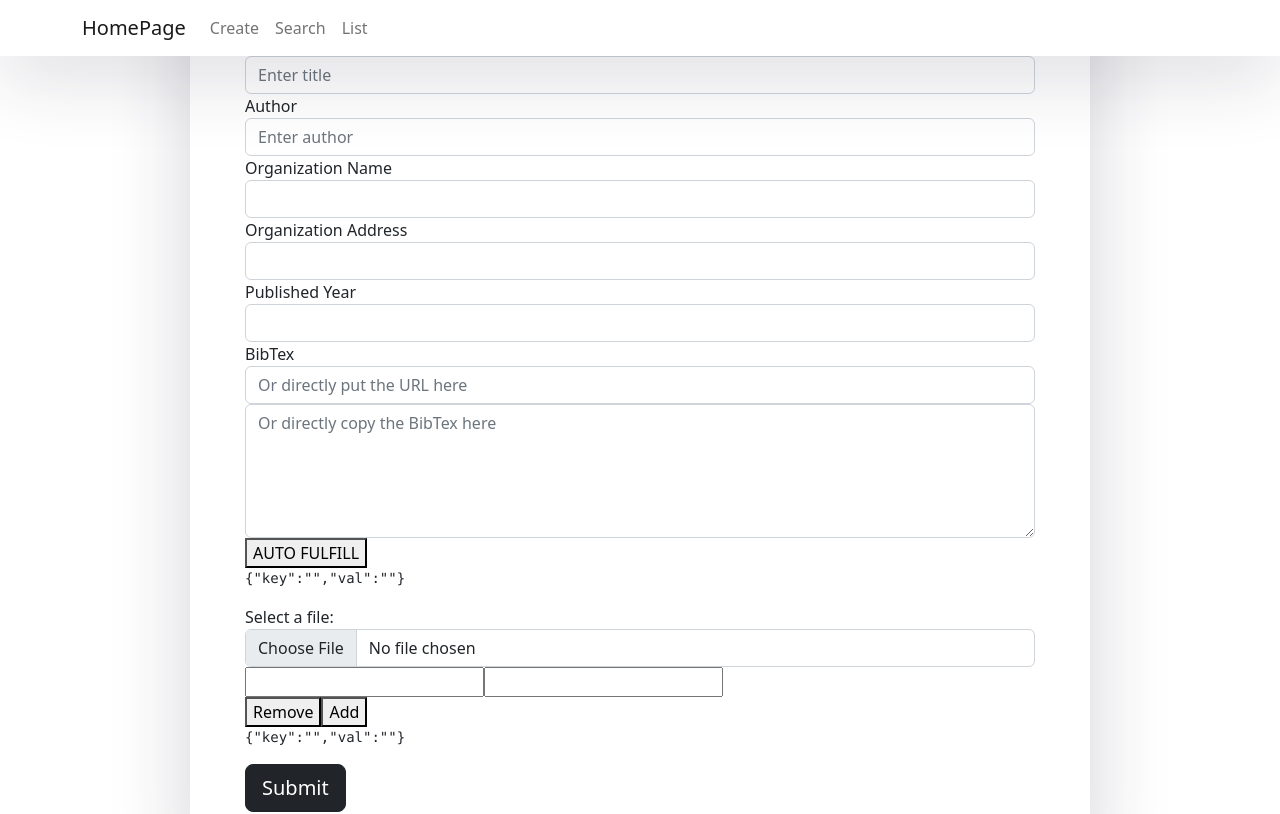
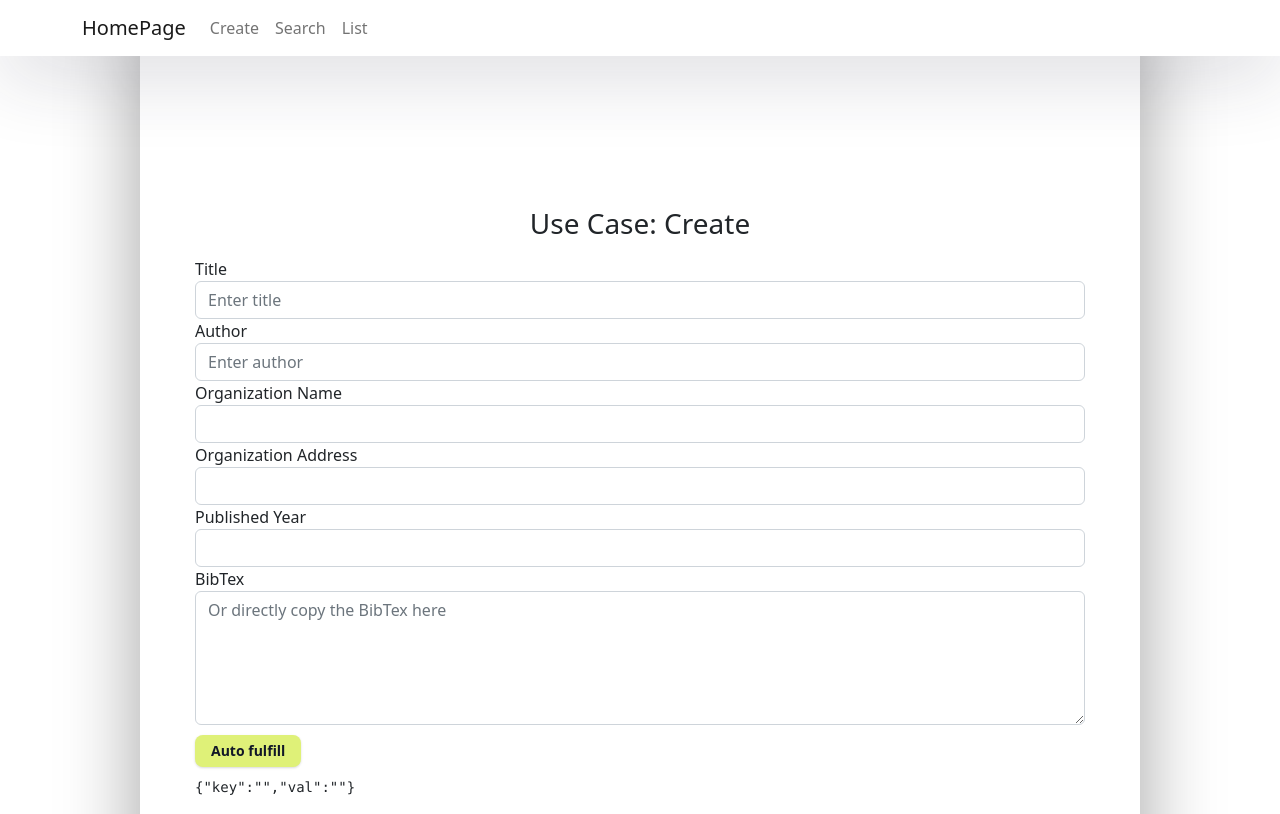
Before and after one commit to zhou98ch/lab_frontend, a React (Create React App) app: page / in a window 1280 px wide. Shown: the top 814 px of the page. Built offline with nearby package versions, Linux system fonts and the light colour scheme.

Commit message:
new-works

```diff
--- a/src/App.css
+++ b/src/App.css
@@ -15,13 +15,13 @@
 
 .App-header {
   background-color: #282c34;
-  min-height: 100vh;
+  min-height: 500vh;
   display: flex;
   flex-direction: column;
   align-items: center;
   justify-content: center;
   font-size: calc(10px + 2vmin);
-  color: white;
+  color: rgb(6, 6, 6);
 }
 
 .App-link {
@@ -36,3 +36,102 @@
     transform: rotate(360deg);
   }
 }
+
+
+#content {
+  width:auto;
+  line-height: 1.1em;
+}
+
+#parent {
+   border : 0px solid red;
+   overflow : hidden;
+}
+
+
+.button-24 {
+  margin-top: 10px ;
+  margin-bottom: 10px ;
+  background: #4ec5c1;
+  border: 1px solid #4ec5c1;
+  border-radius: 6px;
+  box-shadow: rgba(0, 0, 0, 0.521) 4px 4px 4px;
+  box-sizing: border-box;
+  color: #FFFFFF;
+  cursor: pointer;
+  display: inline-block;
+  font-family: nunito,roboto,proxima-nova,"proxima nova",sans-serif;
+  font-size: 24px;
+  font-weight: 800;
+  line-height: 16px;
+  min-height: 40px;
+  outline: 0;
+  padding: 12px 14px;
+  text-align: center;
+  text-rendering: geometricprecision;
+  text-transform: none;
+  user-select: none;
+  -webkit-user-select: none;
+  touch-action: manipulation;
+  vertical-align: middle;
+}
+
+.button-24:hover,
+.button-24:active {
+  background-color: #000000;
+  background-position: 0 0;
+  color: #ec5768;
+}
+
+.button-24:active {
+  opacity: .5;
+}
+
+
+.button-38 {
+  margin-top: 10px ;
+  margin-bottom: 10px ;
+  margin-right: 10px;
+
+  background-color: #dff178;
+  border: 0;
+  border-radius: .5rem;
+  box-sizing: border-box;
+  color: #111827;
+  font-family: "Inter var",ui-sans-serif,system-ui,-apple-system,system-ui,"Segoe UI",Roboto,"Helvetica Neue",Arial,"Noto Sans",sans-serif,"Apple Color Emoji","Segoe UI Emoji","Segoe UI Symbol","Noto Color Emoji";
+  font-size: .875rem;
+  font-weight: 600;
+  line-height: 0.5rem;
+  padding: .75rem 1rem;
+  text-align: center;
+  text-decoration: none #D1D5DB solid;
+  text-decoration-thickness: auto;
+  box-shadow: 0 1px 3px 0 rgba(0, 0, 0, 0.1), 0 1px 2px 0 rgba(0, 0, 0, 0.06);
+  cursor: pointer;
+  user-select: none;
+  -webkit-user-select: none;
+  touch-action: manipulation;
+}
+
+.button-38:hover {
+  background-color: rgb(249,250,251);
+}
+
+.button-38:focus {
+  outline: 2px solid transparent;
+  outline-offset: 2px;
+}
+
+.button-38:focus-visible {
+  box-shadow: none;
+}
+
+.backtop{
+  width: 60px;
+  height: 48px;
+  border-radius: 5px;
+
+  background:#000000;
+  cursor: pointer;
+
+}
--- a/src/App.js
+++ b/src/App.js
@@ -8,6 +8,8 @@ import Search from './components/search.component'
 import List from './components/list.component';
 
 function App() {
+
+
   return (
     <Router>
       <div className="App">
@@ -37,7 +39,7 @@ function App() {
             </div>
           </div>
         </nav>
-
+        <br></br><br></br><br></br><br></br><br></br>
         <div className="outer">
           <div className="inner">
             <Routes>
@@ -49,7 +51,9 @@ function App() {
           </div>
         </div>
       </div>
+
     </Router>
+
   )
 }
 
--- a/src/components/create.component.js
+++ b/src/components/create.component.js
@@ -10,10 +10,18 @@ window.$ = $;
 //2.extract from html page
 //3.小细节
 
-//remove删的有问题
+//css style
+//remove删的有问题 x
 //用户没有填addinfo时，addinfo 在formdata里不是必传字段
+//bibtex的数据传送有问题吗
+//abstract检查可以正常返回吗
 
-
+//create 用戶不填 不发送addinfo
+//search 把addinfo功能，增加显示返回的json
+//delete测试
+//只输入一项也能查
+//keyword查询默认*
+//删除成功 插入成功
 
 export default class Login extends Component {
     constructor(props) {
@@ -114,6 +122,8 @@ export default class Login extends Component {
         formData.append('organization.address', this.state.address);
         formData.append('organization.name', this.state.organization);
         formData.append('organization.orgId', 0);
+        // formData.append('addData',addInfoJson);
+        //no addinfo entered by user, then not send addinfo
         if(!(this.state.addInfos.length==1 && this.state.addInfos[0]['key'] =='')){
             formData.append('addData',addInfoJson);
         }
@@ -131,8 +141,8 @@ export default class Login extends Component {
 
         //129.69.209.197:8080 http://localhost:8080/create
         //axios.get('http://localhost:8088/postgresql/author/YangHaoran')
-        axios.post('http://localhost:8088/user/create', formData, config)
-        //axios.post('http://129.69.209.197:31002/user/create', formData, config)
+        //axios.post('http://localhost:8088/user/create', formData, config)
+        axios.post('http://129.69.209.197:31002/user/create', formData, config)
             .then(response => {
                 console.log(response);
             })
@@ -287,7 +297,7 @@ export default class Login extends Component {
 
     };
 
-    handleRemoveClick = (e,index) => {
+    handleRemoveClick = (index) => {
 
         const list = [...this.state.addInfos];
         list.splice(index, 1);
@@ -301,6 +311,7 @@ export default class Login extends Component {
         const {title, bibtext,author,organization,orgAddress,pubDate,url,addInfos} = this.state
         return (
             <form>
+                <br/><br/><br/><br/><br/><br/><br/>
 
                 <h3>Use Case: Create</h3>
 
@@ -333,11 +344,11 @@ export default class Login extends Component {
 
                 <div className="form-group">
                     <label>BibTex</label>
-                    <input type="text" value={url} onChange={this.url_change}  className="form-control" placeholder="Or directly put the URL here" />
+
                     <textarea value={bibtext} onChange={this.bibtext_change} className="form-control" cols="10" rows="5" placeholder="Or directly copy the BibTex here"/>
 
                 </div>
-                <button onClick={this.bibtext_newchange}>AUTO FULFILL</button>
+                <button  class="button-38" onClick={this.bibtext_newchange}>Auto fulfill</button>
                 <pre>
 
                         {JSON.stringify(addInfos[0])}
@@ -368,11 +379,8 @@ export default class Login extends Component {
                     name = "val"
                     value = {x.val}
                     onChange={e =>this.addInfos_change(e,i)}
-                    />
-                    <div>
-                    <button onClick={() => this.handleRemoveClick(i)}>Remove</button>
-                    <button onClick={this.handleAddClick}>Add</button>
-                    </div>
+                    /><button class="button-38" onClick={() => this.handleRemoveClick(i)}>Remove</button> <button class="button-38" onClick={this.handleAddClick}>Add</button>
+
                     <pre>
 
                         {JSON.stringify(addInfos[i])}
@@ -391,7 +399,7 @@ export default class Login extends Component {
 
 
 
-                <button type="submit" onClick={this.submit} className="btn btn-dark btn-lg btn-block">Submit</button>
+                <button type="submit" onClick={this.submit} class="button-56" >Submit</button>
 
             </form>
         );
--- a/src/components/search.component.js
+++ b/src/components/search.component.js
@@ -23,7 +23,8 @@ class TrData extends React.Component{
     initialState ={
         data:'xxx'
       };
-    downloadHandler=(objectId)=>{
+    downloadHandler=(e,objectId)=>{
+        e.preventDefault();
           // let formData = new FormData;
           // formData.append('objectId','1111.txt');
           // formData.append('path','test');
@@ -38,16 +39,17 @@ class TrData extends React.Component{
                       'Access-Control-Allow-Origin':'http://localhost:3000'
                         },
             responseType: "arraybuffer"
-        }
+        };
         //http://129.69.209.197:31002/
         //'http://localhost:8080/user/getFile'
         axios.get('http://localhost:3000/api/user/getFile', {params:fileData}, config)
         .then((response) => {
+            let t=response;
             var link = document.createElement("a");
             link.href = window.URL.createObjectURL(
               new Blob([response.data], { type: "application/octet-stream" })
             );
-            link.download = "file.txt";
+            link.download = objectId;
 
             document.body.appendChild(link);
 
@@ -57,25 +59,23 @@ class TrData extends React.Component{
             }, 200);
           })
           .catch((error) => {});
-      }
+      };
     deleteHandler=(objectId)=>{
         const config = {
             headers: {
                 'Access-Control-Allow-Origin':'http://localhost:3000'
                         }
-        }
-        axios.delete('http://localhost:8080/user/deleteFile', {
+        };
+        axios.delete('http://129.69.209.197:31002/user/deleteFile', {
             params: {	// 请求参数拼接在url上
                 objectId: objectId
             },config
           }).then(res => {
             console.log(res)
-          })
+          });
 
-    }
-    componentDidMount(){
+    };
 
-    }
     render(){
       //const location = useLocation();
 
@@ -95,21 +95,34 @@ class TrData extends React.Component{
                         <td>{entry.name}</td>
                         <td>{entry.date}</td>
                         <td>{entry.type}</td>
-                        <td><button onClick = {this.downloadHandler(entry.objectId)}>Download</button></td>
-                        <td><button onClick = {this.deleteHandler(entry.objectId)}>Delete</button></td>
+                        {/* <td><button onClick = {(e) =>this.downloadHandler(e,entry.objectId)}>Download</button></td> */}
+                        <td><a href={'http://129.69.209.197:31002/user/getFile?objectId='+entry.ObjectId}>Download</a></td>
+                        {/* <td><button onClick = {(e) =>this.deleteHandler(e,entry.objectId)}>Delete</button></td> */}
+                        {/* <td><a class = "delete" href={'http://129.69.209.197:31002/user/deleteFile?objectId='+entry.ObjectId}>Download</a></td> */}
+                        <td>
+                        <a href={'http://129.69.209.197:31002/user/deleteFile?objectId='+entry.ObjectId}>Delete</a>
+                        </td>
                     </tr>
                     <tr>
                         <div>
                             <h6>Abstract:</h6>
                                 <Test>
-                                {entry.abstract}
+                                {entry.abstra}
                                 </Test>
                         </div>
+
+                    </tr>
+                    <tr>
                         <div>
-                            <h6>Keywords:</h6>
-                            {entry.Keywords}
+                            <h6>Additional Information:</h6>
+
+                                {entry.publication_json}
+
                         </div>
+
                     </tr>
+
+
 
 
                 </>
@@ -144,6 +157,7 @@ export default class SignUp extends Component {
     //         isLoaded:this.state.isLoaded
     //     });
     //   }
+
     query = (e) => {
 
         // if (this.state.title !== '') {
@@ -161,7 +175,7 @@ export default class SignUp extends Component {
         //     data: 'xyz' //需要传递的参数
 
         //     });
-        let searchInfo = {authorname:'',title:'',date:'',addData:''};
+        let searchInfo = {authorname:'%',title:'%',date:'%',addData:''};
         // let searchAuthor = '';
         // let searchtitle = ''
         let formData = new FormData();
@@ -177,19 +191,30 @@ export default class SignUp extends Component {
             searchInfo.date =this.state.date;
             //formData.append('authodatername',this.state.date);
         }
-        if (this.state.addInfos[0].key !== '') {
-            /////////////get additional json data///////////////
-        let addInfoObj = {};
-
-        this.state.addInfos.forEach(function (item, index, array) {
-            addInfoObj[item.key]=item.val;
-        })
-
-
-        const addInfoJson = JSON.stringify(addInfoObj);
-            searchInfo.addData =addInfoJson;
+        if (this.state.date !== '') {
+            searchInfo.addData =JSON.stringify({'empty':'empty'});
             //formData.append('authodatername',this.state.date);
         }
+        /////////////get additional json data///////////////
+        // if (this.state.addInfos[0].key !== '') {
+        //     let addInfoObj = {};
+
+        //     this.state.addInfos.forEach(function (item, index, array) {
+        //         addInfoObj[item.key]=item.val;//
+        //     })
+        //     const addInfoJson = JSON.stringify(addInfoObj);
+        //     searchInfo.addData =addInfoJson;
+        // }
+        // else{
+        //     let addInfoObj ={'empty':'empty'};
+        //     const addInfoJson = JSON.stringify(addInfoObj);
+        //     searchInfo.addData =addInfoJson;
+        // }
+
+        /////////////////keyword////////////////////
+        const keyword = this.state.keyword==''?'*':this.state.keyword;
+
+            //formData.append('authodatername',this.state.date);
 
         // if (this.state.keyword !== '') {
         //     searchInfo.keyword =this.state.keyword;
@@ -219,10 +244,11 @@ export default class SignUp extends Component {
         //     URLinfos: this.urldocs
         // });
 
-        // ///////after response/////////////////////////
-        // const response_data = [{"name":"cc","title":"cc","date":"cc","filename":"yang143.txt","size":"111","type":".txt","mntpath":"/mnt/nfs-solr","ObjectId":"943e07d4-96de-48b2-b08c-b83230bb3337.txt","docId":60,"isdeleted":false,"objectId":"943e07d4-96de-48b2-b08c-b83230bb3337.txt"},
+        ///////after response/////////////////////////
+        // const response_data = [{"name":"cc","title":"cc","date":"cc","filename":"yang143.txt","size":"111","type":".txt","mntpath":"/mnt/nfs-solr","ObjectId":"943e07d4-96de-48b2-b08c-b83230bb3337.txt","docId":60,"isdeleted":false,"objectId":"943e07d4-96de-48b2-b08c-b83230bb3337.txt"
+        //                     ,abstract:"This study examines General Practitioners’ preferences for pecuniary and non-pecuniary job characteristics in the context of choosing a general practice in which to work. A discrete choice experiment is used to test hypotheses about the nature of the utility function. Marginal rates of substitution between income and non-pecuniary characteristics are calculated. The results suggest that policies aimed at influencing General Practitioners’ location choices should take account of both non-pecuniary and pecuniary factors, particularly out of hours work commitments."},
         //                      {"name":"yang146","title":"yang146","date":"yang146","filename":"yang146","size":"txt","type":"yang146","mntpath":"/mnt/nfs-solr","ObjectId":"ba0f62c9-291a-4ba9-a119-09d3ba036119.txt","docId":53,"isdeleted":false,"ObjectId":"ba0f62c9-291a-4ba9-a119-09d3ba036119.txt"
-        //                         },
+        //                       ,abstract:"This study examines General Practitioners’ preferences for pecuniary and non-pecuniary job characteristics in the context of choosing a general practice in which to work. A discrete choice experiment is used to test hypotheses about the nature of the utility function. Marginal rates of substitution between income and non-pecuniary characteristics are calculated. The results suggest that policies aimed at influencing General Practitioners’ location choices should take account of both non-pecuniary and pecuniary factors, particularly out of hours work commitments."  },
         //                     ]
         // this.setState({
         //     entrys:response_data,
@@ -230,11 +256,11 @@ export default class SignUp extends Component {
         // });
 
         ////////send real request//////////////////////////////////
-        axios.get('http://localhost:8080/user/search/'+this.state.keyword, {params:searchInfo}, config)
+        axios.get('http://129.69.209.197:31002/user/search/'+keyword, {params:searchInfo}, config)
             .then(function (response) {
-                alert("test");
+
                 if(response.data!=null){
-                    alert("111");
+
                     console.log(response.data);
                     this.setState({
                         entrys:response.data,
@@ -306,8 +332,8 @@ export default class SignUp extends Component {
 
     };
 
-    handleRemoveClick = (e,index) => {
-
+    handleRemoveClick = (index) => {
+        //alert(index);
         const list = [...this.state.addInfos];
         list.splice(index, 1);
         this.setState({
@@ -321,7 +347,7 @@ export default class SignUp extends Component {
               return (
                 <>
                 <form>
-
+                <br/><br/>
                 <h3>Use Case: Seach, Retrieve and Delete</h3>
                 <h4>Search by parameters</h4>
                 <div className="form-group">
@@ -339,10 +365,11 @@ export default class SignUp extends Component {
                     <input type="text" value={date} onChange={this.date_change} className="form-control" placeholder="Enter year"/>
                 </div>
 
-                <label>Additional information</label>
+                {/* <label>Additional information</label>
                 {addInfos.map((x, i) => {
                 return (
                     <div className="additional-box">
+
                         <input
                         type = "text"
                         name = "key"
@@ -357,19 +384,15 @@ export default class SignUp extends Component {
                         value = {x.val}
                         onChange={e =>this.addInfos_change(e,i)}
                         placeholder="Enter value"
-                        />
+                        /> <button class="button-38" onClick={() => this.handleRemoveClick(i)}>Remove</button> <button class="button-38" onClick={this.handleAddClick}>Add</button>
 
-                        <div>
-                            <button onClick={() => this.handleRemoveClick(i)}>Remove</button>
-                            <button onClick={this.handleAddClick}>Add</button>
-                        </div>
                         <pre>
                             {JSON.stringify(addInfos[i])}
                         </pre>
 
                     </div>
                 );
-            })}
+                })} */}
 
                 <h4>Search by fulltext-indexing</h4>
                 <div className="form-group">
@@ -379,7 +402,7 @@ export default class SignUp extends Component {
 
 
 
-                <button type="submit" onClick={this.query} className="btn btn-dark btn-lg btn-block">
+                <button type="submit" onClick={this.query} class="button-24">
                                 Query
                 </button>
 
@@ -416,7 +439,7 @@ export default class SignUp extends Component {
                     <input type="text" value={keyword} onChange={this.keyword_change} className="form-control" placeholder="Enter keyword"/>
                 </div>
 
-                {addInfos.map((x, i) => {
+                {/* {addInfos.map((x, i) => {
                 return (
                     <div className="additional-box">
                         <input
@@ -431,20 +454,20 @@ export default class SignUp extends Component {
                         name = "val"
                         value = {x.val}
                         onChange={e =>this.addInfos_change(e,i)}
-                    />
-                    <div>
-                    <button onClick={() => this.handleRemoveClick(i)}>Remove</button>
-                    <button onClick={this.handleAddClick}>Add</button>
-                    </div>
+                        /> <button class="button-38" onClick={() => this.handleRemoveClick(i)}>Remove</button> <button class="button-38" onClick={this.handleAddClick}>Add</button>
+
+
+
+
                         <pre>
                             {JSON.stringify(addInfos[i])}
                         </pre>
 
                     </div>
                 );
-            })}
+                })} */}
 
-                <button type="submit" onClick={this.query} className="btn btn-dark btn-lg btn-block">
+                <button type="submit" onClick={this.query} class="button-38" >
                                 Query
                 </button>
 
@@ -462,14 +485,15 @@ export default class SignUp extends Component {
                         <th className="text-center">author name</th>
                         <th className="text-center">date</th>
                         <th className="text-center">file type</th>
-                        <th className="text-center">Execution</th>
-                        <th className="text-center">Execution</th>
+                        <th className="text-center">Download</th>
+                        <th className="text-center">Delete</th>
                     </tr>
                 </thead>
                 <tbody>
                         <TrData entrys={this.state.entrys}/>
                 </tbody>
           </table>
+
           </>
         );}
     }
@@ -501,4 +525,6 @@ export default class SignUp extends Component {
                             Query
                         </Link> */}
 
+
+//className="btn btn-dark btn-lg btn-block"
 //[{"name":"cc","title":"cc","date":"cc","filename":"yang143.txt","size":"111","type":".txt","mntpath":"/mnt/nfs-solr","ObjectId":"943e07d4-96de-48b2-b08c-b83230bb3337.txt","docId":60,"isdeleted":false,"objectId":"943e07d4-96de-48b2-b08c-b83230bb3337.txt"},{"name":"yang146","title":"yang146","date":"yang146","filename":"yang146","size":"yang146","type":"yang146","mntpath":"/mnt/nfs-solr","ObjectId":"ba0f62c9-291a-4ba9-a119-09d3ba036119.txt","docId":53,"isdeleted":false,"objectId":"ba0f62c9-291a-4b
--- a/src/index.css
+++ b/src/index.css
@@ -27,13 +27,14 @@ body, html, .App, #root, .outer {
   justify-content: center;
   flex-direction: column;
   text-align: left;
+  background: #ffffff;
 }
 
 .inner {
-  width: 900px;
+  width: 1000px;
   margin: auto;
   background: #ffffff;
-  box-shadow: 0px 14px 80px rgba(34, 35, 58, 0.2);
+  box-shadow: 0px 14px 80px #0000005e;
   padding: 40px 55px 45px 55px;
   border-radius: 15px;
   transition: all .3s;
```
Lines whose indentation alone changed are shown as unchanged.
